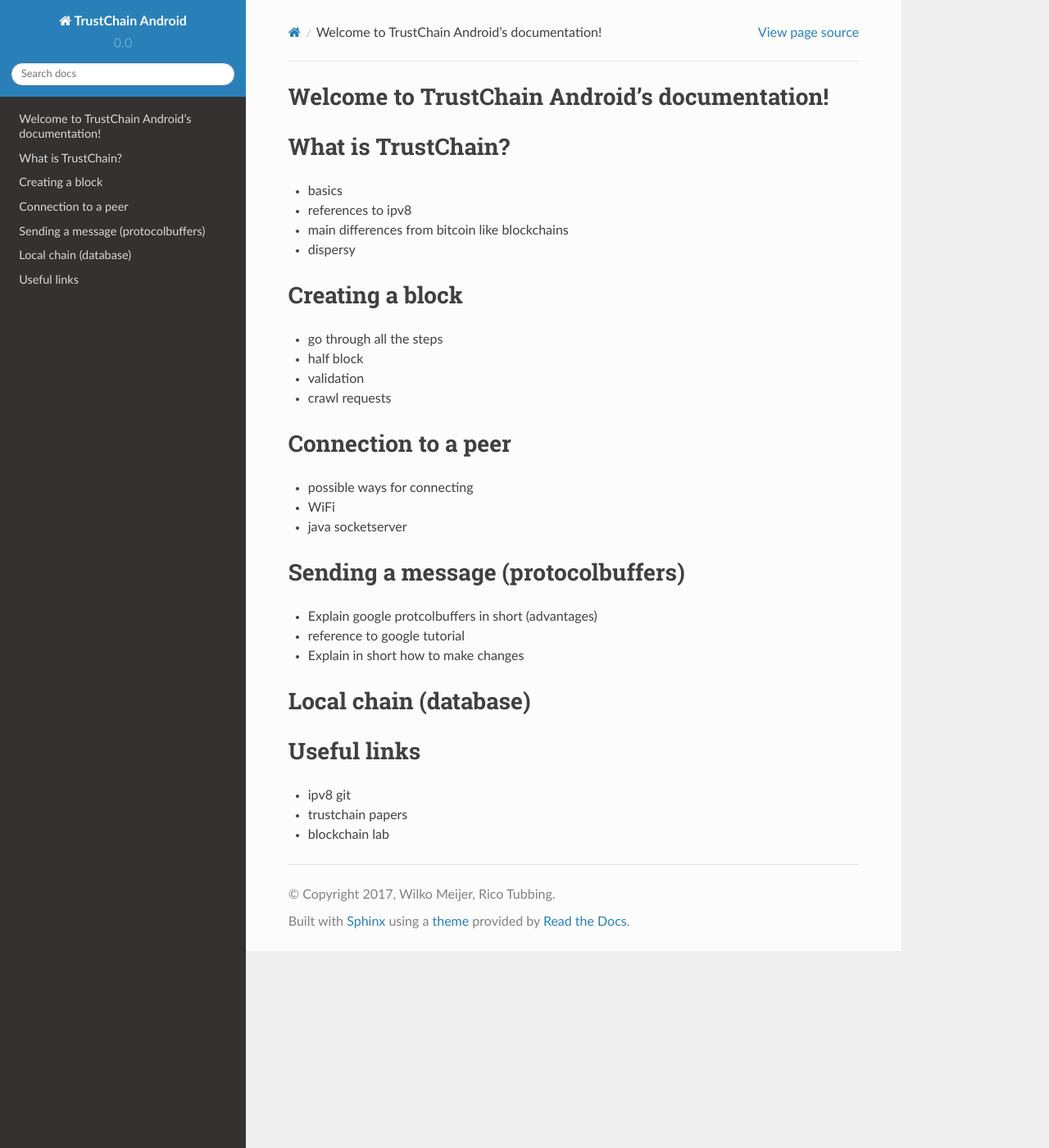
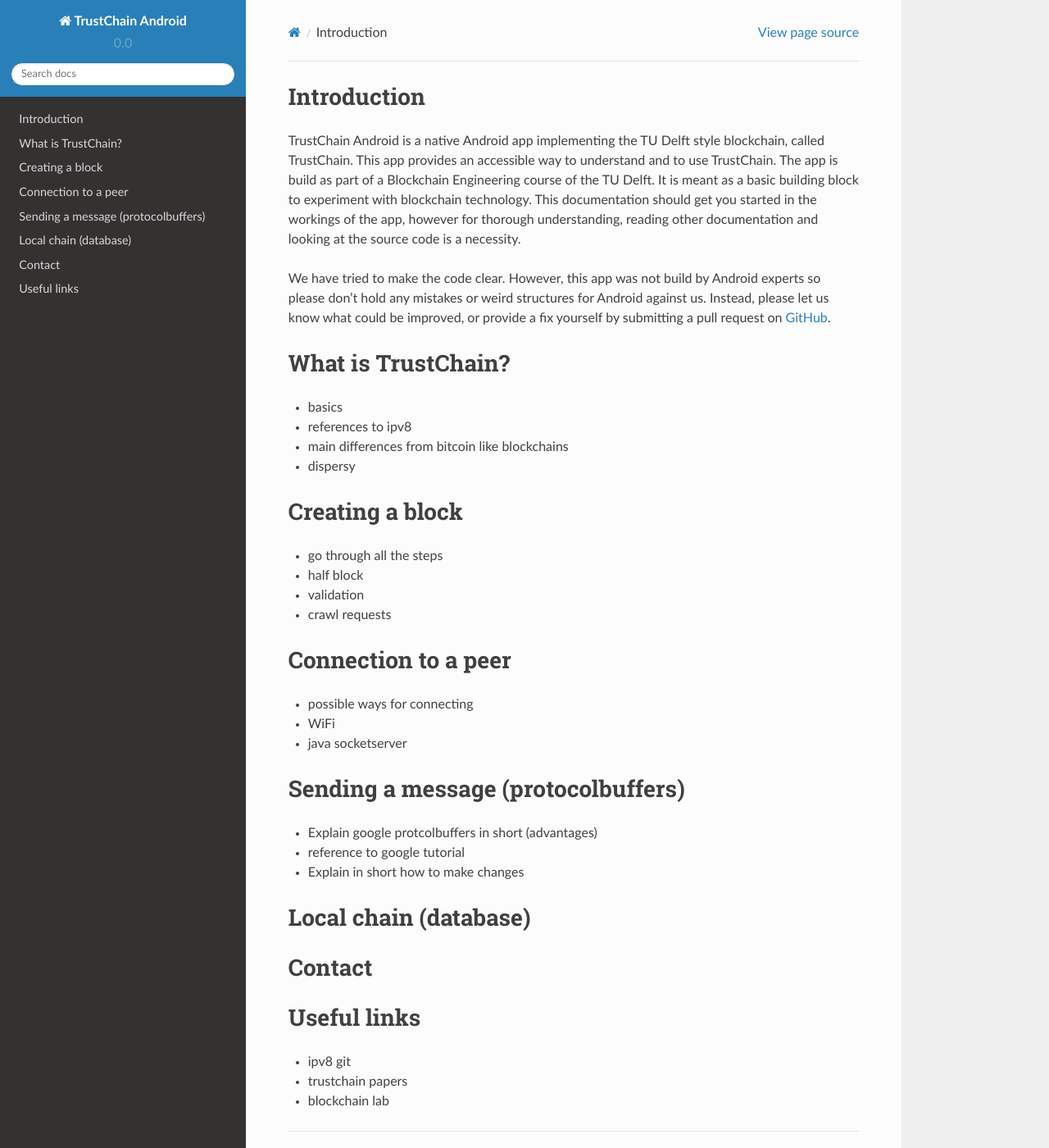
Before and after one commit to GijsWeterings/IdentityChain, a Sphinx documentation site: the page built from docs/source/index.rst, in a window 1280 px wide and 1400 px high. Shown: the whole window at 82% size. Built offline with Sphinx 7.4.7 and the Read the Docs theme 2.0.0, drawn with Linux system fonts in a browser that asks for light colours.

Commit message:
wrote general introduction

```diff
--- a/docs/source/index.rst
+++ b/docs/source/index.rst
@@ -4,13 +4,16 @@
    contain the root `toctree` directive.
 
 ==============================================
-Welcome to TrustChain Android's documentation!
+Introduction
 ==============================================
-
 .. toctree::
    :maxdepth: 2
    :caption: Contents:
 
+
+TrustChain Android is a native Android app implementing the TU Delft style blockchain, called TrustChain. This app provides an accessible way to understand and to use TrustChain. The app is build as part of a Blockchain Engineering course of the TU Delft. It is meant as a basic building block to experiment with blockchain technology. This documentation should get you started in the workings of the app, however for thorough understanding, reading other documentation and looking at the source code is a necessity.
+
+We have tried to make the code clear. However, this app was not build by Android experts so please don't hold any mistakes or weird structures for Android against us. Instead, please let us know what could be improved, or provide a fix yourself by submitting a pull request on `GitHub <https://github.com/wkmeijer/CS4160-trustchain-android>`_.
 
 ===================
 What is TrustChain?
@@ -53,6 +56,12 @@
 
 
 
+=======
+Contact
+=======
+
+
+
 ============
 Useful links
 ============
```
